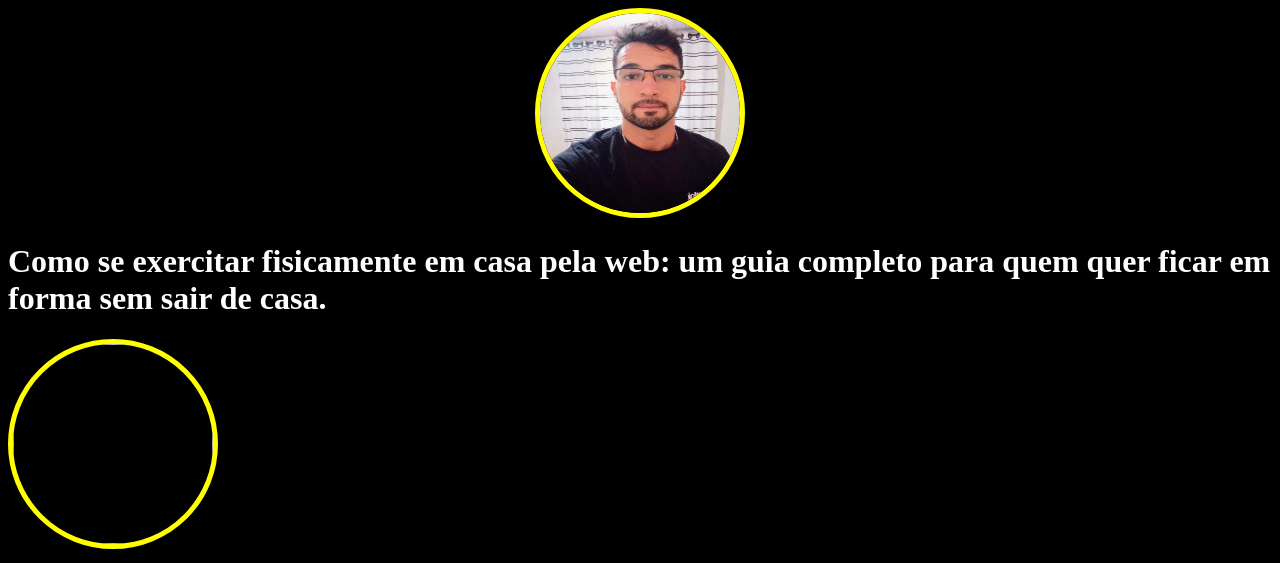
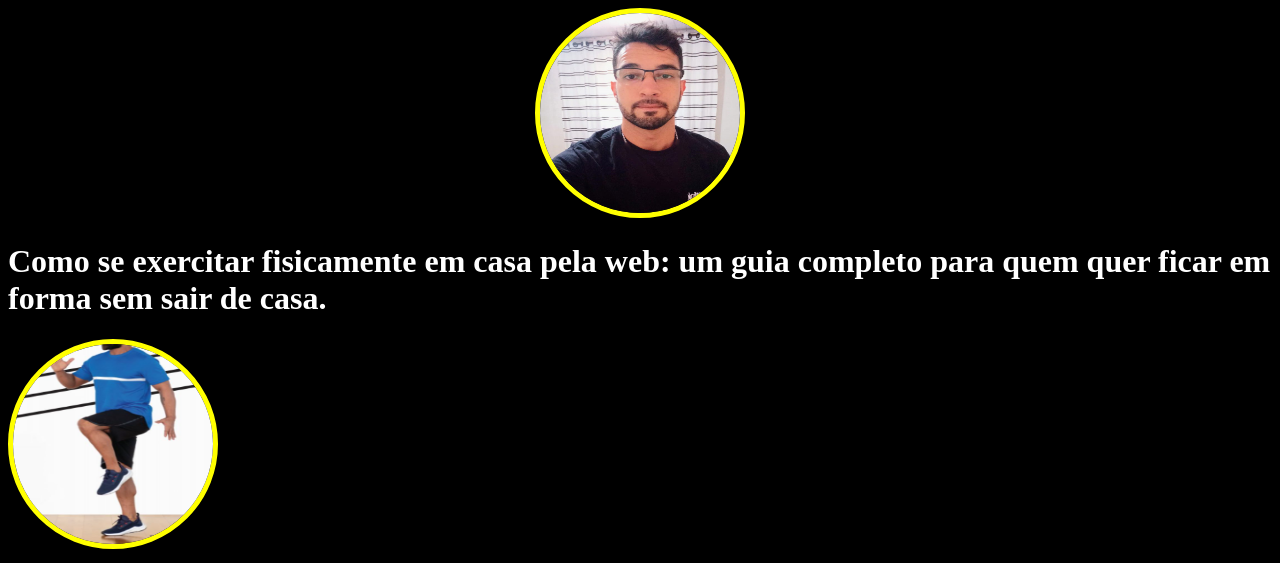
Before and after one commit to Betosordi/betodesordi, a plain HTML site: page index.html in a window 1280 px wide. Shown: the top 563 px of the page. Drawn offline with Linux system fonts and the light colour scheme; files whose address does not match are found by name.

Commit message:
Update index.html

```diff
--- a/index.html
+++ b/index.html
@@ -24,7 +24,7 @@
 
 
                 <div>
-                    <img src="foto3.PNG"/>
+                    <img src="img/foto3.PNG"/>
 
                 </div>
 
```
